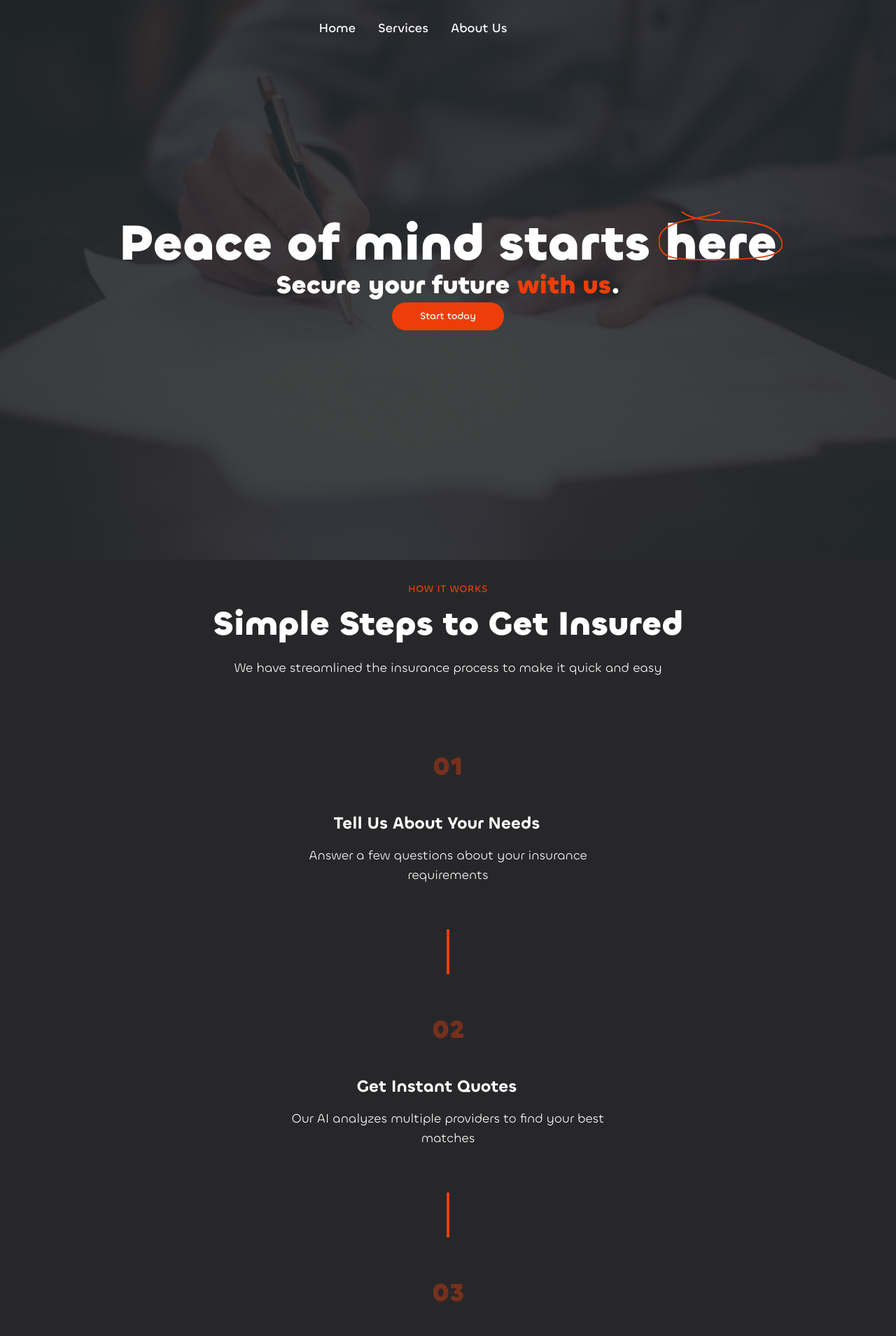
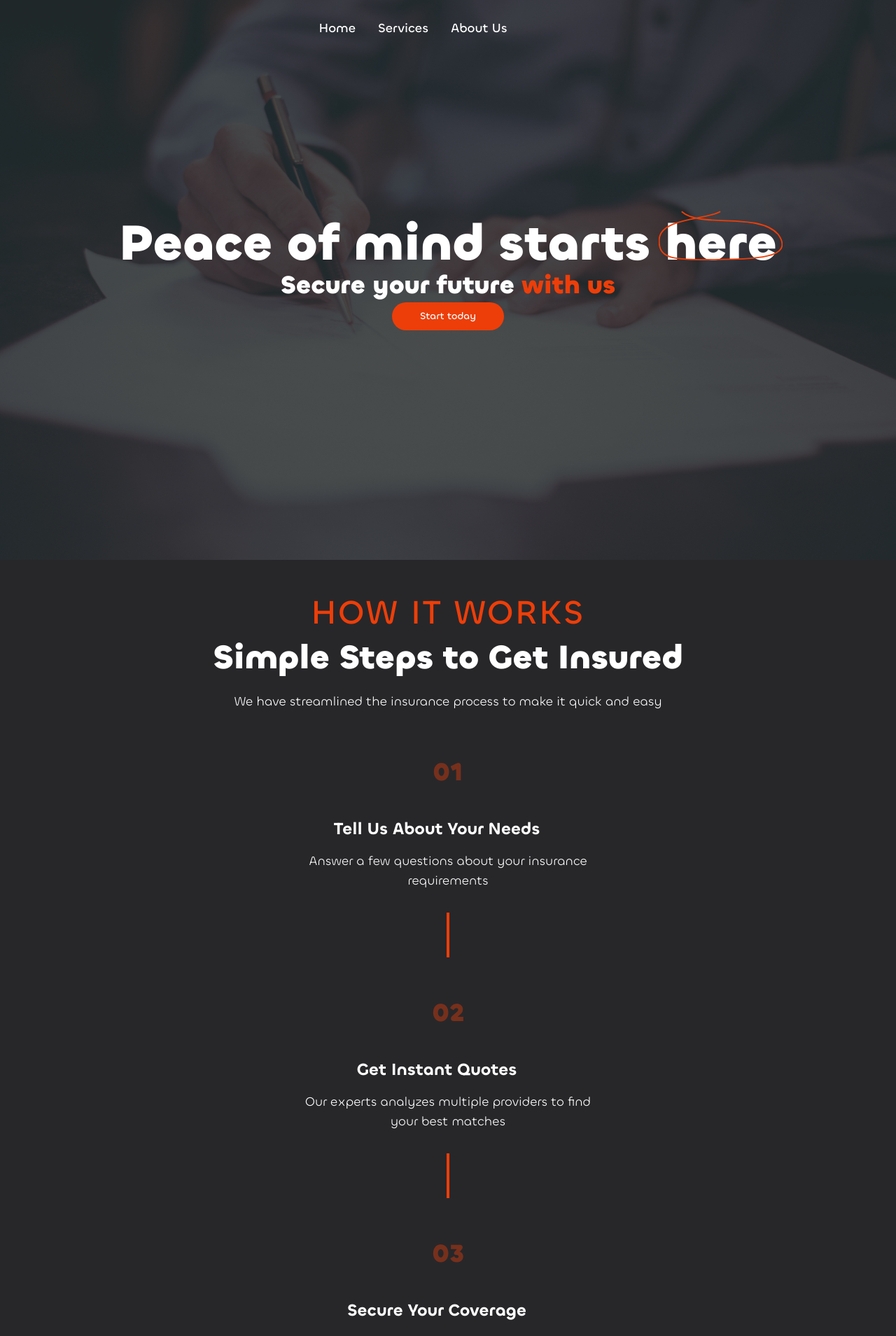
Before and after one commit to ziiizar/seguros, a Next.js app: page / in a window 1280 px wide. Shown: the top 1909 px of the page at 70% size. Built offline with nearby package versions, Linux system fonts and the light colour scheme.

Commit message:
fixed types for build

```diff
--- a/app/admin/layout.tsx
+++ b/app/admin/layout.tsx
@@ -1,5 +1,4 @@
 import Aside from "@/components/Admin/Aside"
-import Header from "@/components/global/Header/Header"
 
 
 const layout = ({
--- a/app/services/[id]/page.tsx
+++ b/app/services/[id]/page.tsx
@@ -1,40 +1,43 @@
+import { Metadata } from 'next'
+import Image from "next/image";
+import { notFound } from 'next/navigation'
 import { fetchFormById } from "@/data/forms";
-import { FormFields, Field } from "@/types/form";
-import Image from "next/image";
+import { FormFields } from "@/types/form";
+import SurveyForm from "@/components/Survey/Survey";
+import Lifeguard from "@/public/Lifeguard Overlooking Beach.jpeg"
 
-import Lifeguard from "@/public/Lifeguard Overlooking Beach.jpeg"
-import SurveyForm from "@/components/Survey/Survey";
+interface PageProps {
+  params: { id: string }
+}
 
-const page = async ({params}: {params:{id:string}}) => {
-  const form: FormFields = await fetchFormById(params.id);
+export async function generateMetadata({ params }: PageProps): Promise<Metadata> {
+  const form = await fetchFormById(params.id);
+  return {
+    title: form ? `Survey: ${form.title}` : 'Survey Not Found',
+  }
+}
 
-  if(!form){
-    return null
+export default async function Page({ params }: PageProps) {
+  const form: FormFields | null = await fetchFormById(params.id);
+
+  if (!form) {
+    notFound();
   }
 
   return (
-    <main className="w-screen h-screen flex justify-center items-center ">
-
+    <main className="w-screen h-screen flex justify-center items-center">
       <div className="w-[40%] h-full relative">
-          <div className="absolute inset-0">
         <Image
           src={Lifeguard}
-                  alt=""
+          alt="Lifeguard overlooking beach"
           layout="fill"
           objectFit="cover"
           priority
-
-
         />
       </div>
+      <div className="w-[60%] flex place-content-center items-center p-16 h-screen">
+        <SurveyForm form={form} />
       </div>
-      <div className="w-[60%] flex place-content-center items-center p-16 h-screen">
-      <SurveyForm form={form}  />
-
-        </div>
-
     </main>
   );
-};
-
-export default page;
+}
--- a/components/BackgroundController.tsx
+++ b/components/BackgroundController.tsx
@@ -40,7 +40,7 @@ export default function BackgroundController({ children }: BackgroundControllerP
     });
 
     return () => observer.disconnect();
-  }, []);
+  }, [sectionRefs]);
 
   // Calculate background color based on current section
   const isDarkSection = Math.floor(currentSection / 2) % 2 === 0;
--- a/components/Landing/Hero.tsx
+++ b/components/Landing/Hero.tsx
@@ -1,6 +1,5 @@
 import { cn } from "@/lib/utils";
 import Image from "next/image";
-import {Button} from "../ui/Button";
 import HeroBG from '@/public/HeroBG.avif'
 import { HeroText } from "./HeroText";
 
@@ -17,7 +16,7 @@ const Hero = () => {
 
 
               />
-             <div className={cn("absolute inset-0 opacity-30 transition-opacity duration-500 bg-black", )} />
+             <div className={cn("absolute inset-0 opacity-10 transition-opacity duration-500 bg-black", )} />
             </div>
       <HeroText></HeroText>
       {/* <div className=" grid grid-cols-6 grid-rows-6 w-full h-full flex-1 gap-2">
--- a/components/Landing/HeroText.tsx
+++ b/components/Landing/HeroText.tsx
@@ -32,7 +32,7 @@ export const HeroText = () => {
       </h3>
       <h3 className="text-4xl font-bold text-center">
         Secure your future{" "}
-        <span className="text-salmon-600">with us</span>.
+        <span className="text-salmon-600">with us</span>
       </h3>
       {/* Comenta o descomenta esta sección si es necesario */}
       {/* <h5 className={cn("", literata.className)}>
--- a/components/Landing/HowItWorks.tsx
+++ b/components/Landing/HowItWorks.tsx
@@ -109,7 +109,7 @@ const HowItWorks = () => {
       number: "02",
       title: "Get Instant Quotes",
       description:
-        "Our AI analyzes multiple providers to find your best matches",
+        "Our experts analyzes multiple providers to find your best matches",
     },
     {
       number: "03",
@@ -129,7 +129,7 @@ const HowItWorks = () => {
   // ];
 
   return (
-    <section className="relative py-8 overflow-hidden">
+    <section className="relative py-8 mt-5 overflow-hidden">
       {/* Background Scratches */}
       {/* <div className="absolute inset-0 opacity-5">
         {scratches.map((scratch, index) => (
@@ -146,8 +146,8 @@ const HowItWorks = () => {
       </div> */}
 
       <div className="max-w-7xl mx-auto px-4 sm:px-6 lg:px-8 relative z-10 text-center">
-        <div className="flex flex-col items-center max-w-2xl mb-20 mx-auto">
-          <span className="text-salmon-600 text-sm font-medium tracking-wider uppercase mb-4">
+        <div className="flex flex-col items-center max-w-2xl mb-10 mx-auto">
+          <span className="text-salmon-600 text-5xl font-medium tracking-wider uppercase mb-4">
             HOW IT WORKS
           </span>
           <h2 className="text-5xl font-bold mb-6">
@@ -161,7 +161,7 @@ const HowItWorks = () => {
         <div className="relative">
           {steps.map((step, index) => (
             <React.Fragment key={index}>
-              <div className="flex flex-col items-center text-center mb-16 last:mb-0 relative group">
+              <div className="flex flex-col items-center text-center mb-8 last:mb-0 relative group">
                 <div className="w-24 h-24 flex items-center justify-center mb-4">
                   <span className="text-4xl font-bold text-salmon-600 opacity-40 group-hover:opacity-100 transition-opacity">
                     {step.number}
--- a/components/Landing/Testimonials.tsx
+++ b/components/Landing/Testimonials.tsx
@@ -1,6 +1,5 @@
 "use client";
 
-import { motion } from "framer-motion";
 import TestimonialCard from "./TestimonialsCard";
 
 export interface Testimonial {
--- a/components/Landing/TestimonialsCard.tsx
+++ b/components/Landing/TestimonialsCard.tsx
@@ -1,4 +1,3 @@
-import { motion } from "framer-motion";
 import { Testimonial } from "./Testimonials";
 import Image from "next/image";
 import { User } from "lucide-react";
--- a/components/Landing/ValueProposition.tsx
+++ b/components/Landing/ValueProposition.tsx
@@ -54,14 +54,11 @@ const features = [
 
 export default function ValueProposition() {
   return (
-    <section className="py-24 overflow-hidden">
+    <section className="py-12 overflow-hidden">
       <div className="max-w-7xl mx-auto px-4 sm:px-6 lg:px-8">
         <div className="grid grid-cols-1 lg:grid-cols-2 gap-12 items-center">
-          <motion.div
-            initial={{ opacity: 0, x: -50 }}
-            whileInView={{ opacity: 1, x: 0 }}
-            viewport={{ once: true }}
-            transition={{ duration: 0.8, delay: 0.2 }}
+          <div
+
             className="relative drop-shadow-md"
           >
             <div className="aspect-square rounded-full overflow-hidden">
@@ -74,7 +71,7 @@ export default function ValueProposition() {
               />
             </div>
             <div className="absolute inset-0 bg-gradient-to-tr from-[#ED3E09]/20 to-transparent rounded-full" />
-          </motion.div>
+          </div>
 
           <div className="space-y-12">
       {features.map((feature, index) => (
--- a/components/Lead/CreateLeadForm.tsx
+++ b/components/Lead/CreateLeadForm.tsx
@@ -23,12 +23,12 @@ const CreateLeadForm = () => {
       };
 
 
-      const { register, handleSubmit, reset } = useForm<TSCreateLeadSchema>();
+      const { register, handleSubmit } = useForm<TSCreateLeadSchema>();
 
   return (
     <div className="space-y-6">
                         <h3 className="text-2xl font-medium text-turquoise-blue-700">
-                          Great! You're a potential fit.
+                          Great! You are a potential fit.
                         </h3>
                         <p className="text-lg text-granny-smith-600">
                           Please provide your contact information so we can get in touch with you.
@@ -48,7 +48,7 @@ const CreateLeadForm = () => {
                             className="text-lg py-6 border-turquoise-blue-200 focus:border-turquoise-blue-400 transition-colors"
                           />
 
-                          <Button type='submit'>Finish</Button>
+                          <Button disabled={isLoading} type='submit'>Finish</Button>
                         </form>
                       </div>
   )
--- a/components/Services/ServiceAside.tsx
+++ b/components/Services/ServiceAside.tsx
@@ -1,7 +1,6 @@
 'use client'
 
 import ServiceCard from "@/components/Services/ServiceCard";
-import { forms } from "@/constants/forms";
 import HealthInsurance from "@/public/Health Insurance.webp";
 import LifeInsurance from "@/public/Life Insurance.png";
 import { Dispatch, SetStateAction } from "react";
--- a/tailwind.config.ts
+++ b/tailwind.config.ts
@@ -106,10 +106,7 @@ const config: Config = {
           DEFAULT: 'hsl(var(--muted))',
           foreground: 'hsl(var(--muted-foreground))'
         },
-        accent: {
-          DEFAULT: 'hsl(var(--accent))',
-          foreground: 'hsl(var(--accent-foreground))'
-        },
+
         popover: {
           DEFAULT: 'hsl(var(--popover))',
           foreground: 'hsl(var(--popover-foreground))'
@@ -133,6 +130,7 @@ const config: Config = {
   	}
   },
 
+  // eslint-disable-next-line @typescript-eslint/no-require-imports
   plugins: [require("tailwind-scrollbar-hide"), require("tailwindcss-animate")],
 };
 export default config;
```
Lines whose indentation alone changed are shown as unchanged.
